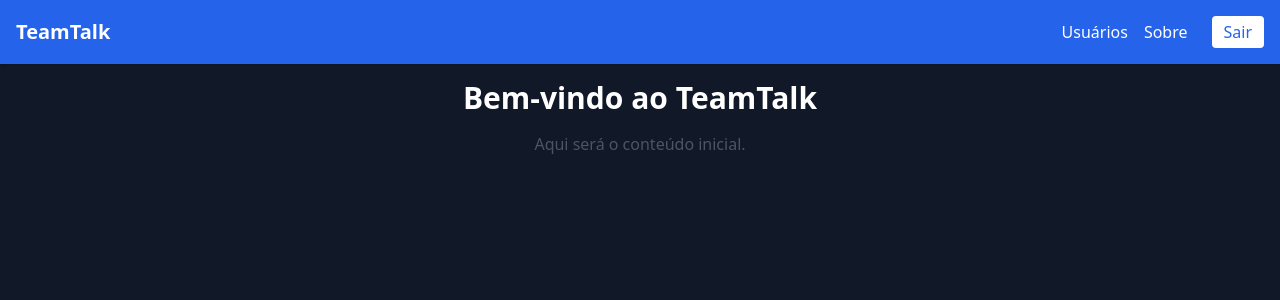
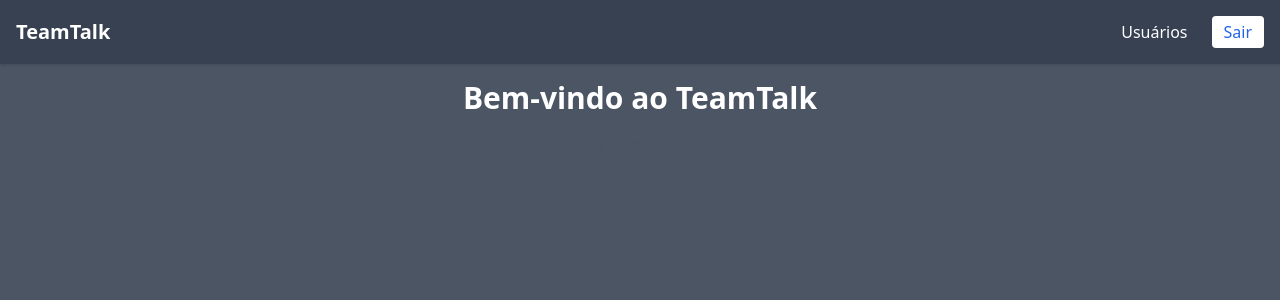
Before and after one commit to gianniresende/port-challenge, a React (Vite) app in the folder frontend/: page / in a window 1280 px wide. Shown: the top 300 px of the page. Built offline with nearby package versions, Linux system fonts and the light colour scheme; sample sign-in values are in the browser's storage.

Commit message:
refactor: frontend change css

```diff
--- a/frontend/src/components/layout/Header.tsx
+++ b/frontend/src/components/layout/Header.tsx
@@ -13,7 +13,7 @@ export default function Header() {
   if (!user) return null
 
   return (
-    <header className="bg-blue-600 text-white py-4 shadow">
+    <header className=" bg-gray-700 text-white py-4 shadow">
       <div className="container mx-auto flex justify-between items-center px-4">
         <h1 className="text-xl font-bold">TeamTalk</h1>
         <nav className="flex items-center gap-6">
@@ -21,11 +21,6 @@ export default function Header() {
             <li>
               <Link to="/users" className="hover:underline">
                 Usuários
-              </Link>
-            </li>
-            <li>
-              <Link to="/about" className="hover:underline">
-                Sobre
               </Link>
             </li>
           </ul>
--- a/frontend/src/components/users/UserList.tsx
+++ b/frontend/src/components/users/UserList.tsx
@@ -26,7 +26,7 @@ export function UserList({ users, loading, filters, setFilters }: UserListProps)
         <input
           name="name"
           type="text"
-          placeholder="Filtrar por nome..."
+          placeholder="Filtrar por nome ou email..."
           value={filters.name}
           onChange={handleInputChange}
           className="px-4 py-2 border rounded text-gray-800 w-1/2"
--- a/frontend/src/index.css
+++ b/frontend/src/index.css
@@ -3,5 +3,5 @@
 @tailwind utilities;
 
 body {
-  @apply bg-gray-900 text-white;
+  @apply bg-gray-600 text-white;
 }
```
